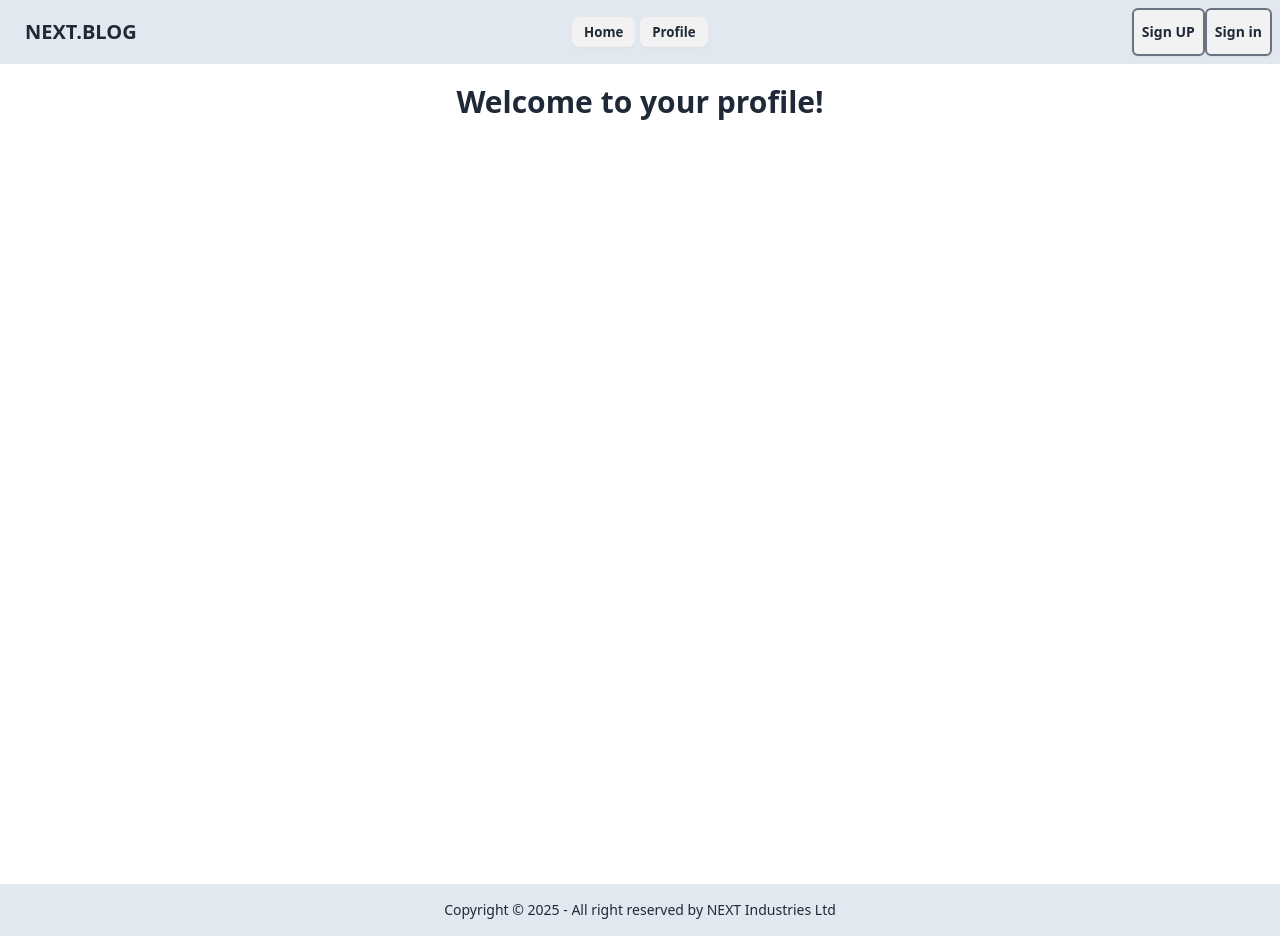
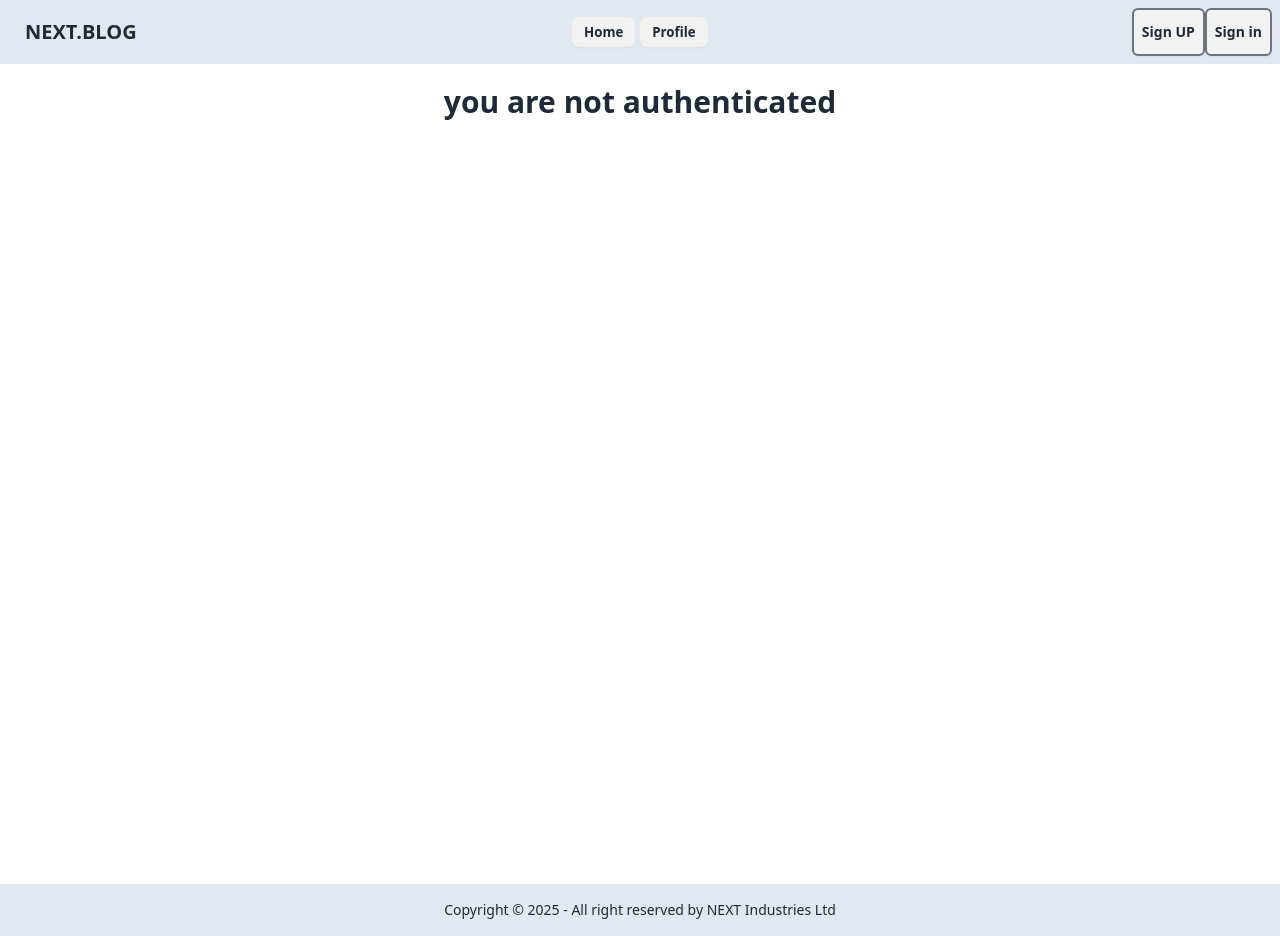
Before and after one commit to ImArijitBasu/Next_Blog, a Next.js app: page /profile in a window 1280 px wide. Built offline with nearby package versions, Linux system fonts and the light colour scheme; no server answers.

Commit message:
deploy error

```diff
--- a/src/app/profile/page.jsx
+++ b/src/app/profile/page.jsx
@@ -1,32 +1,36 @@
-
-import React from 'react';
-import { getKindeServerSession } from '@kinde-oss/kinde-auth-nextjs/server';
-import { redirect } from 'next/navigation';
+import React from "react";
+import { getKindeServerSession } from "@kinde-oss/kinde-auth-nextjs/server";
+import { redirect } from "next/navigation";
 
 const Profile = async () => {
   const session = await getKindeServerSession();
-  const { isAuthenticated, getUser } = session;
+  const { isAuthenticated } = session;
+  // const user = await getUser();
+  // console.log("User Data:", user);
 
-  // if (!isAuthenticated()) {
-  //   console.log("User is not authenticated. Redirecting to login...");
+  // if (!user) {
+  //   console.log("User data is null despite being authenticated.");
   //   return redirect('/api/auth/login');
   // }
-  console.log(isAuthenticated);
-  const user = await getUser();
-  console.log("User Data:", user);
 
-  if (!user) {
-    console.log("User data is null despite being authenticated.");
-    // return redirect('/api/auth/login');
-  }
-
-  return (
+  // return (
+  //   <div>
+  //     <h1 className="text-3xl font-bold text-center my-5">Welcome to your profile!</h1>
+  //   </div>
+  // );
+  return (await isAuthenticated()) ? (
     <div>
-      <h1 className="text-3xl font-bold text-center my-5">Welcome to your profile!</h1>
+      <h1 className="text-3xl font-bold text-center my-5">
+        Welcome to your profile!
+      </h1>
+    </div>
+  ) : (
+    <div>
+      <h1 className="text-3xl font-bold text-center my-5">
+        you are not authenticated
+      </h1>
     </div>
   );
 };
 
-
-
 export default Profile;
```
